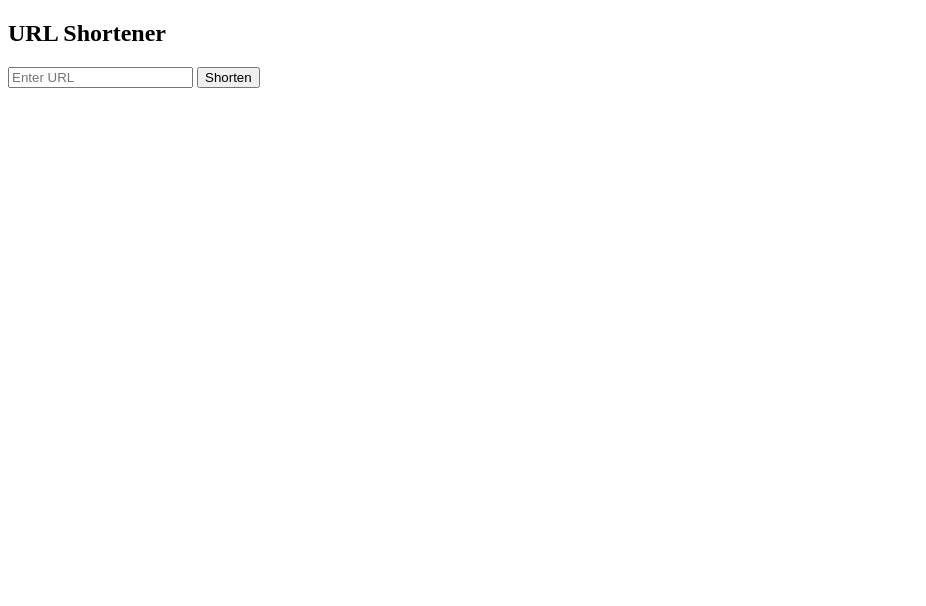
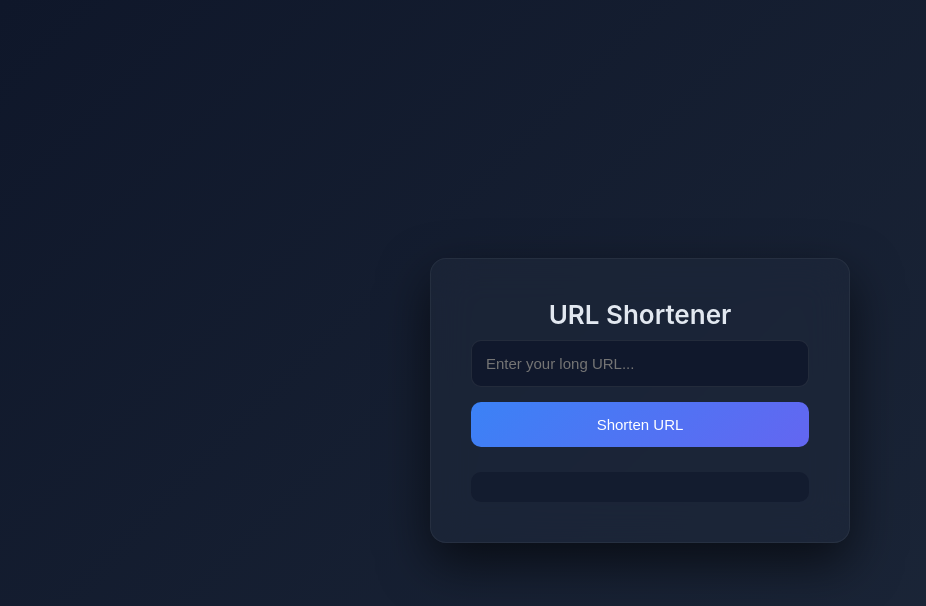
Before and after one commit to amirlanenkhtur/URL_shortener, a website: page index.html in a window 1280 px wide. Shown: the whole page, without its empty margins (0-926 px from the left). Drawn offline with Linux system fonts and the light colour scheme.

Commit message:
added styles.css

```diff
--- a/index.html
+++ b/index.html
@@ -1,11 +1,18 @@
 <!DOCTYPE html>
 <html>
+    <head>
+        <title> URL shortener </title>
+        <link href="styles.css" rel="stylesheet">
+    </head>
     <body>
-        <h2>URL Shortener</h2>
-        <input id="url" placeholder="Enter URL" />
-        <button onclick="shorten()">Shorten</button>
+        <div class="container">
+            <h1>URL Shortener</h1>
+            <input id="url" placeholder="Enter your long URL..." />
+            <button onclick="shorten()">Shorten URL</button>
 
-        <p id="result"></p>
+            <div class="result"></div>
+        </div>
+
 
         <script>
             async function shorten() {
@@ -18,7 +25,18 @@
                 });
 
                 const data = await res.json();
-                document.getElementById('result').innerText = data.shortUrl;
+
+                document.getElementById('result').innerHTML = `
+                    <p>Short URL:</p>
+                    <a href="${data.shortUrl}" target="_blank">${data.shortUrl}</a>
+                    <br/>
+                    <button class="copy-btn" onclick="copy('${data.shortUrl}')">Copy</button>
+                `;
+            }
+
+            function copy(text) {
+                navigator.clipboard.writeText(text);
+                alert("Copied!");
             }
         </script>
 </body>
--- a/package.json
+++ b/package.json
@@ -20,6 +20,7 @@
   "homepage": "https://github.com/amirlanenkhtur/URL_shortener#readme",
   "dependencies": {
     "cors": "^2.8.6",
+    "dotenv": "^17.3.1",
     "express": "^5.2.1",
     "mongoose": "^9.3.1",
     "shortid": "^2.2.17"
--- a/server/server.js
+++ b/server/server.js
@@ -1,3 +1,5 @@
+require('dotenv').config();
+
 const express = require('express');
 const mongoose = require('mongoose');
 const app = express();
@@ -7,7 +9,7 @@ app.use(cors());
 
 app.use(express.json());
 
-mongoose.connect('mongodb+srv://admin:AMI4ever@cluster0.r10rhdh.mongodb.net/?appName=Cluster0')
+mongoose.connect('process.env.MONGO_URI')
   .then(() => console.log("MongoDB Atlas connected"))
   .catch(err => console.log(err));
 
--- /dev/null
+++ b/styles.css
@@ -0,0 +1,110 @@
+* {
+    margin: 0;
+    padding: 0;
+    box-sizing: border-box;
+}
+
+body {
+    font-family: 'Inter', sans-serif;
+    background: linear-gradient(135deg, #0f172a, #1e293b);
+    color: #e2e8f0;
+    display: flex;
+    justify-content: center;
+    align-items: center;
+    height: 100vh;
+}
+
+.container {
+    background: rgba(30, 41, 59, 0.6);
+    backdrop-filter: blur(20px);
+    padding: 40px;
+    border-radius: 16px;
+    width: 420px;
+    text-align: center;
+    box-shadow: 0 20px 50px rgba(0,0,0,0.6);
+    border: 1px solid rgba(255,255,255,0.05);
+    animation: fadeIn 0.6s ease;
+}
+
+h1 {
+    margin-bottom: 10px;
+    font-weight: 600;
+    font-size: 26px;
+}
+
+p.subtitle {
+    font-size: 14px;
+    color: #94a3b8;
+    margin-bottom: 25px;
+}
+
+input {
+    width: 100%;
+    padding: 14px;
+    border-radius: 10px;
+    border: 1px solid rgba(255,255,255,0.08);
+    background: rgba(15, 23, 42, 0.8);
+    color: white;
+    font-size: 15px;
+    margin-bottom: 15px;
+    transition: 0.2s;
+}
+
+input:focus {
+    outline: none;
+    border-color: #3b82f6;
+    box-shadow: 0 0 0 2px rgba(59,130,246,0.2);
+}
+
+button {
+    width: 100%;
+    padding: 14px;
+    border-radius: 10px;
+    border: none;
+    background: linear-gradient(135deg, #3b82f6, #6366f1);
+    color: white;
+    font-size: 15px;
+    cursor: pointer;
+    transition: all 0.25s ease;
+    font-weight: 500;
+}
+
+button:hover {
+    transform: translateY(-2px);
+    box-shadow: 0 10px 20px rgba(59,130,246,0.3);
+}
+
+.result {
+    margin-top: 25px;
+    padding: 15px;
+    background: rgba(15, 23, 42, 0.6);
+    border-radius: 10px;
+    font-size: 14px;
+    word-break: break-all;
+    animation: fadeIn 0.4s ease;
+}
+
+a {
+    color: #38bdf8;
+    font-weight: 500;
+}
+
+.copy-btn {
+    margin-top: 12px;
+    background: linear-gradient(135deg, #22c55e, #16a34a);
+}
+
+.copy-btn:hover {
+    box-shadow: 0 10px 20px rgba(34,197,94,0.3);
+}
+
+@keyframes fadeIn {
+    from {
+      opacity: 0;
+      transform: translateY(10px);
+    }
+    to {
+      opacity: 1;
+      transform: translateY(0);
+    }
+}
```
Also changed, not shown: 1 other file.
